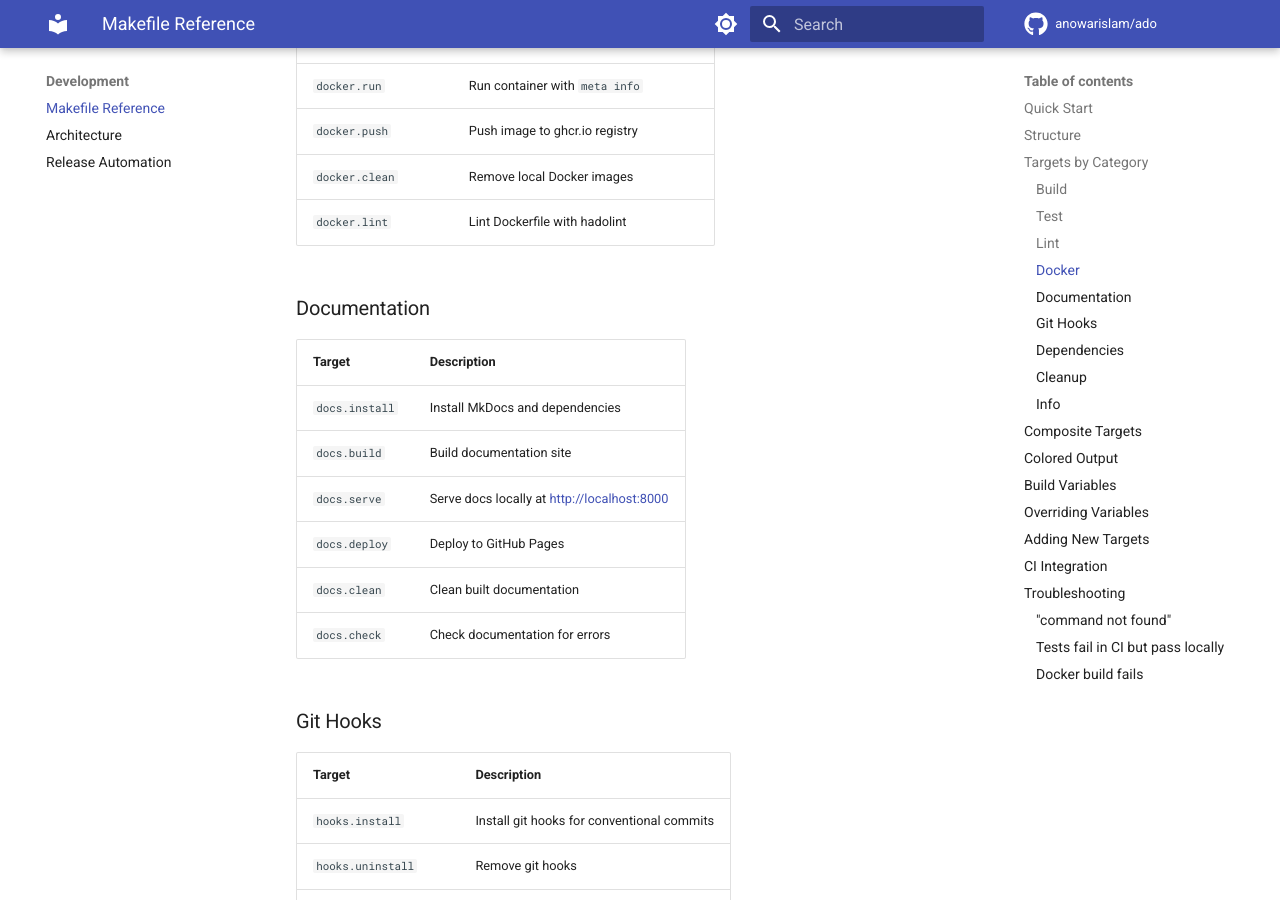
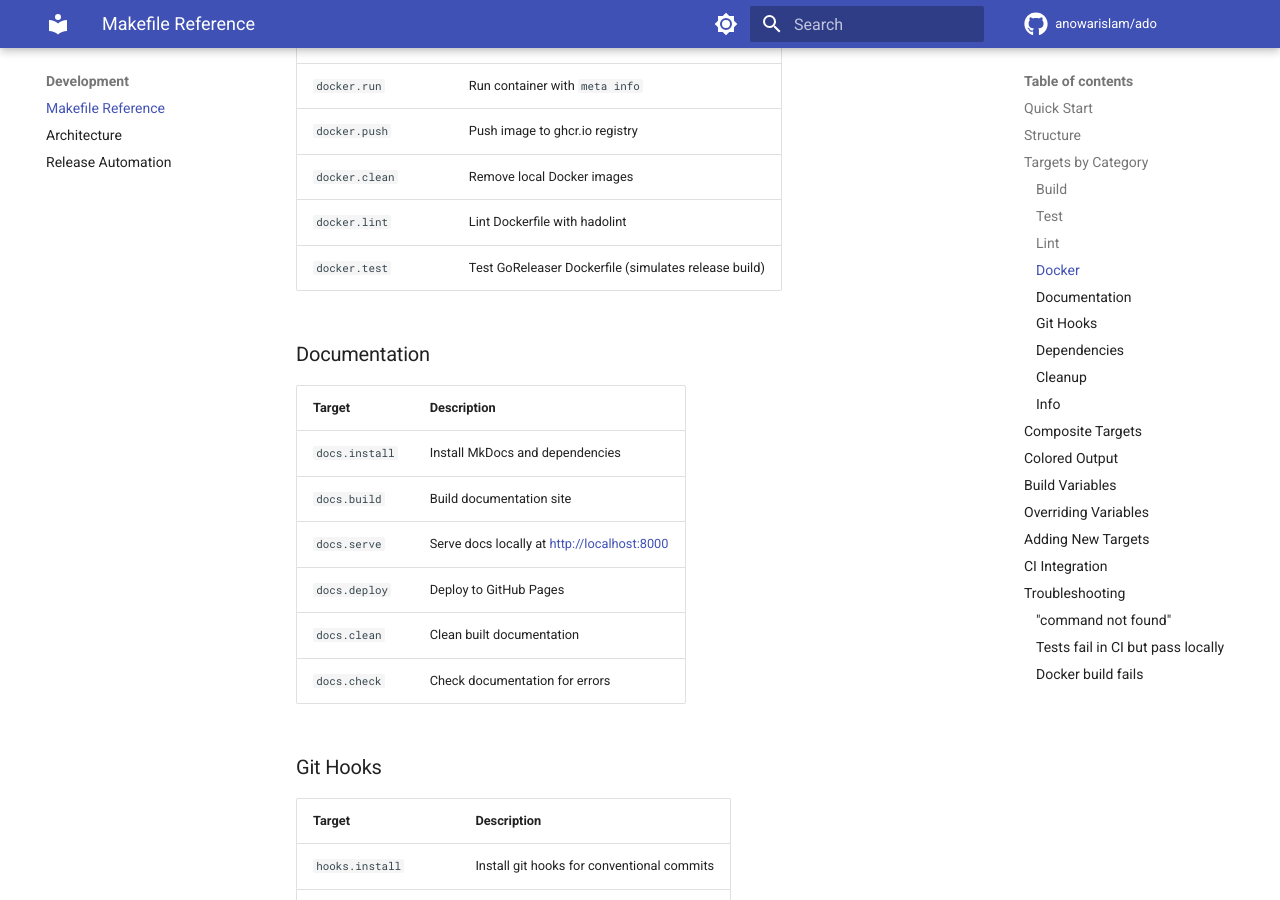
Before and after one commit to anowarislam/ado, an MkDocs documentation site: the page built from docs/make.md, in a window 1280 px wide and 900 px high, scrolled down 2799 px. Built offline with MkDocs 1.6.1 and Material for MkDocs 9.7.7, drawn with Linux system fonts in a browser that asks for light colours; comment, search, counter and statistics services are not loaded; the version menu is left out.

Commit message:
test(docker): add GoReleaser Dockerfile test to CI
Adds `make docker.test` target that simulates what GoReleaser does:
1. Builds Linux binary with CGO_ENABLED=0
2. Copies LICENSE, README.md (as extra_files would)
3. Builds the goreleaser.Dockerfile
4. Runs smoke test to verify container works

This catches Docker build issues (like the zoneinfo failure) on PRs
instead of during releases when it's too late.

🤖 Generated with [Claude Code](https://claude.com/claude-code)

Co-Authored-By: Claude <noreply@anthropic.com>

```diff
--- a/docs/make.md
+++ b/docs/make.md
@@ -89,6 +89,7 @@ make/
 | `docker.push` | Push image to ghcr.io registry |
 | `docker.clean` | Remove local Docker images |
 | `docker.lint` | Lint Dockerfile with hadolint |
+| `docker.test` | Test GoReleaser Dockerfile (simulates release build) |
 
 ### Documentation
 
```
Also changed, not shown: 2 other files.
